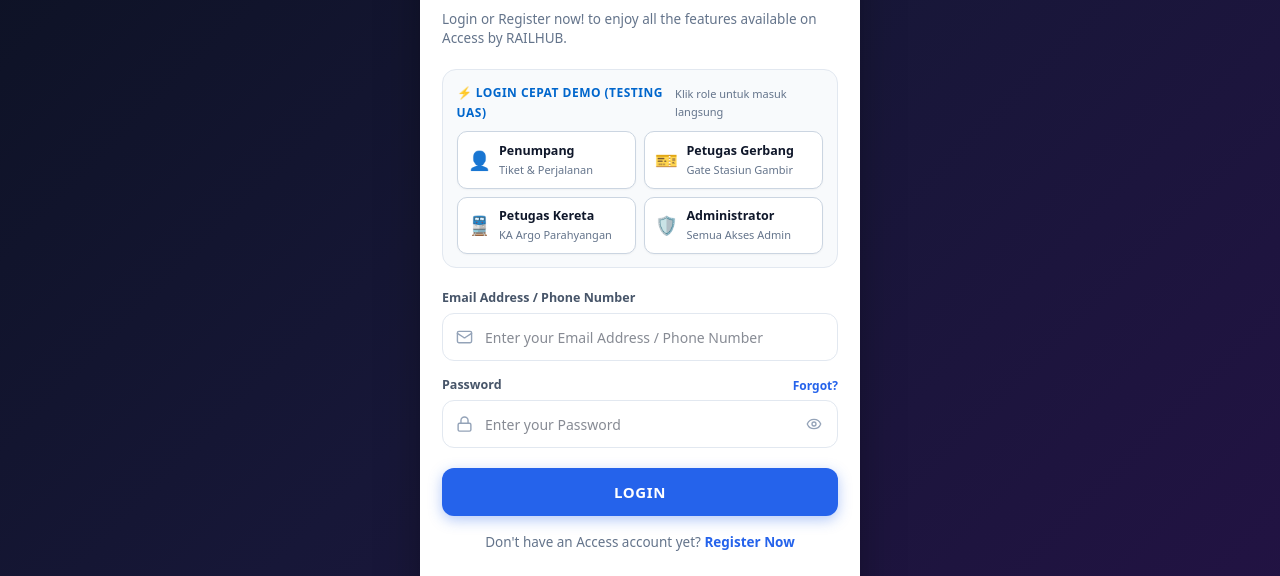
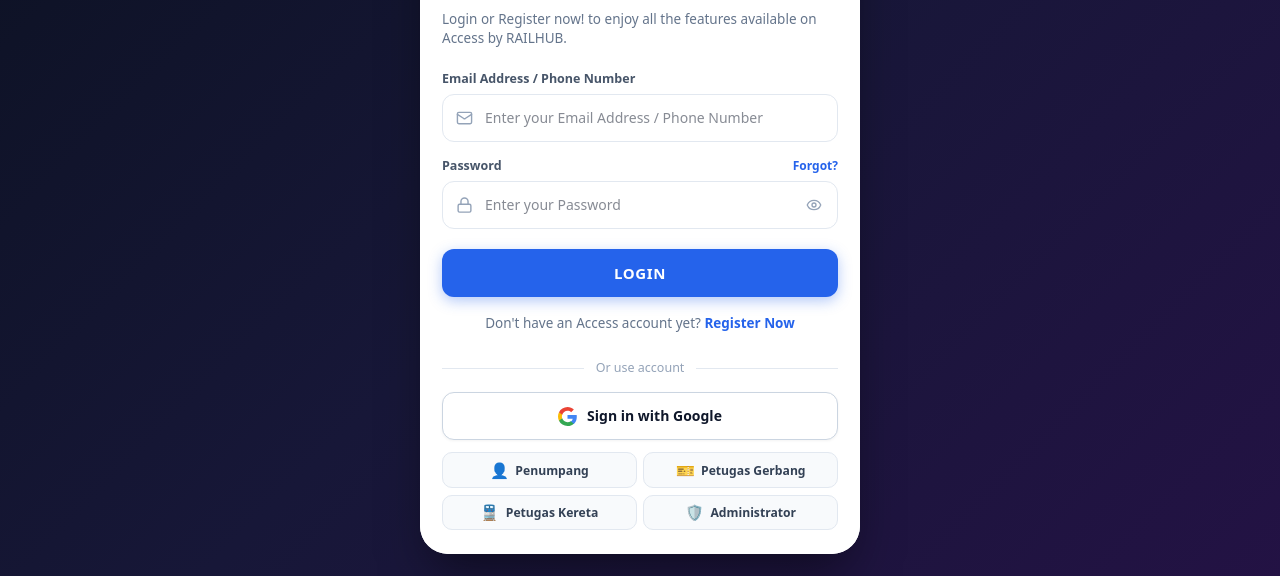
Before and after one commit to Baniii10/RAILHUB, a Next.js app: page /auth/login in a window 1280 px wide. Shown: the part 376-952 px from the top of the page. Built offline with nearby package versions, Linux system fonts and the light colour scheme; no server answers.

Commit message:
feat(auth): relocate minimal role demo buttons below google sign in without subtitles

```diff
--- a/src/app/auth/login/page.js
+++ b/src/app/auth/login/page.js
@@ -307,50 +307,7 @@ export default function LoginPage() {
               </div>
             )}
 
-            {/* 1-Click Role Login for UAS Testing */}
-            <div style={{ marginBottom: '1.25rem', padding: '0.85rem', background: '#f8fafc', borderRadius: 14, border: '1.5px solid #e2e8f0' }}>
-              <div style={{ display: 'flex', alignItems: 'center', justifyContent: 'space-between', marginBottom: '0.6rem' }}>
-                <span style={{ fontSize: '0.75rem', fontWeight: 800, textTransform: 'uppercase', letterSpacing: '0.04em', color: '#0066cc', display: 'flex', alignItems: 'center', gap: 5 }}>
-                  ⚡ Login Cepat Demo (Testing UAS)
-                </span>
-                <span style={{ fontSize: '0.6875rem', color: '#64748b' }}>Klik role untuk masuk langsung</span>
-              </div>
-              <div style={{ display: 'grid', gridTemplateColumns: 'repeat(2, 1fr)', gap: '0.5rem' }}>
-                {DEMO_ACCOUNTS.map(acc => (
-                  <button
-                    key={acc.role}
-                    type="button"
-                    disabled={loading || googleLoading}
-                    onClick={() => handleQuickLogin(acc)}
-                    style={{
-                      display: 'flex',
-                      alignItems: 'center',
-                      gap: '0.5rem',
-                      padding: '0.55rem 0.65rem',
-                      borderRadius: 10,
-                      background: '#ffffff',
-                      border: '1.5px solid #cbd5e1',
-                      cursor: loading || googleLoading ? 'not-allowed' : 'pointer',
-                      textAlign: 'left',
-                      transition: 'all 0.15s ease',
-                      boxShadow: '0 1px 2px rgba(0,0,0,0.04)',
-                    }}
-                    onMouseEnter={e => { e.currentTarget.style.borderColor = acc.badgeColor; e.currentTarget.style.transform = 'translateY(-1px)' }}
-                    onMouseLeave={e => { e.currentTarget.style.borderColor = '#cbd5e1'; e.currentTarget.style.transform = 'none' }}
-                  >
-                    <span style={{ fontSize: '1.15rem', lineHeight: 1 }}>{acc.icon}</span>
-                    <div style={{ minWidth: 0, flex: 1 }}>
-                      <strong style={{ display: 'block', fontSize: '0.78125rem', color: '#0f172a', whiteSpace: 'nowrap', overflow: 'hidden', textOverflow: 'ellipsis' }}>
-                        {acc.title}
-                      </strong>
-                      <small style={{ display: 'block', fontSize: '0.6875rem', color: '#64748b', whiteSpace: 'nowrap', overflow: 'hidden', textOverflow: 'ellipsis' }}>
-                        {acc.badge}
-                      </small>
-                    </div>
-                  </button>
-                ))}
-              </div>
-            </div>
+
 
             <form onSubmit={handleSubmit} style={{ display: 'flex', flexDirection: 'column', gap: '0.875rem' }}>
               <div>
@@ -599,6 +556,38 @@ export default function LoginPage() {
               )}
               <span>Sign in with Google</span>
             </button>
+
+            {/* Ultra-Minimal Demo Role Login below Google button */}
+            <div style={{ marginTop: '0.75rem', display: 'grid', gridTemplateColumns: 'repeat(2, 1fr)', gap: '0.4rem' }}>
+              {DEMO_ACCOUNTS.map(acc => (
+                <button
+                  key={acc.role}
+                  type="button"
+                  disabled={loading || googleLoading}
+                  onClick={() => handleQuickLogin(acc)}
+                  style={{
+                    display: 'flex',
+                    alignItems: 'center',
+                    justifyContent: 'center',
+                    gap: '0.4rem',
+                    padding: '0.45rem 0.5rem',
+                    borderRadius: 10,
+                    background: '#f8fafc',
+                    border: '1px solid #e2e8f0',
+                    fontSize: '0.76rem',
+                    fontWeight: 700,
+                    color: '#334155',
+                    cursor: loading || googleLoading ? 'not-allowed' : 'pointer',
+                    transition: 'all 0.15s ease',
+                  }}
+                  onMouseEnter={e => { e.currentTarget.style.borderColor = acc.badgeColor; e.currentTarget.style.background = '#f1f5f9' }}
+                  onMouseLeave={e => { e.currentTarget.style.borderColor = '#e2e8f0'; e.currentTarget.style.background = '#f8fafc' }}
+                >
+                  <span style={{ fontSize: '0.95rem', lineHeight: 1 }}>{acc.icon}</span>
+                  <span style={{ whiteSpace: 'nowrap', overflow: 'hidden', textOverflow: 'ellipsis' }}>{acc.title}</span>
+                </button>
+              ))}
+            </div>
           </div>
         </div>
       </div>
```
